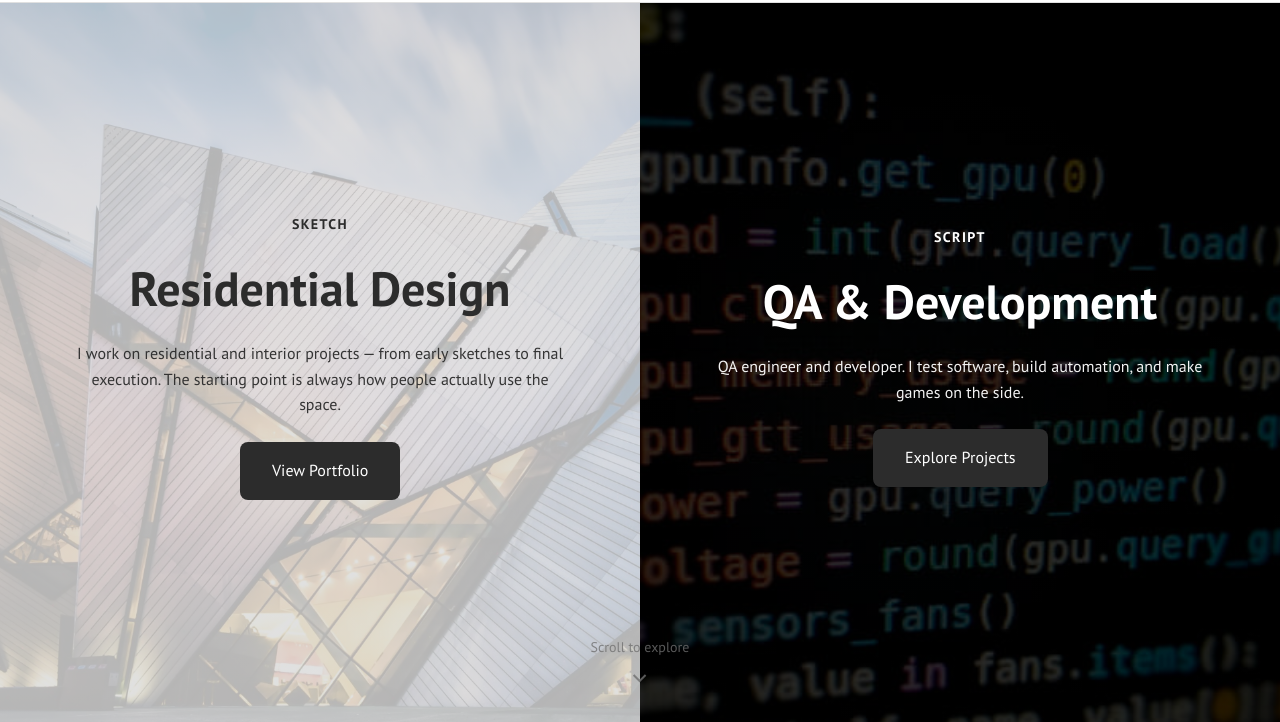
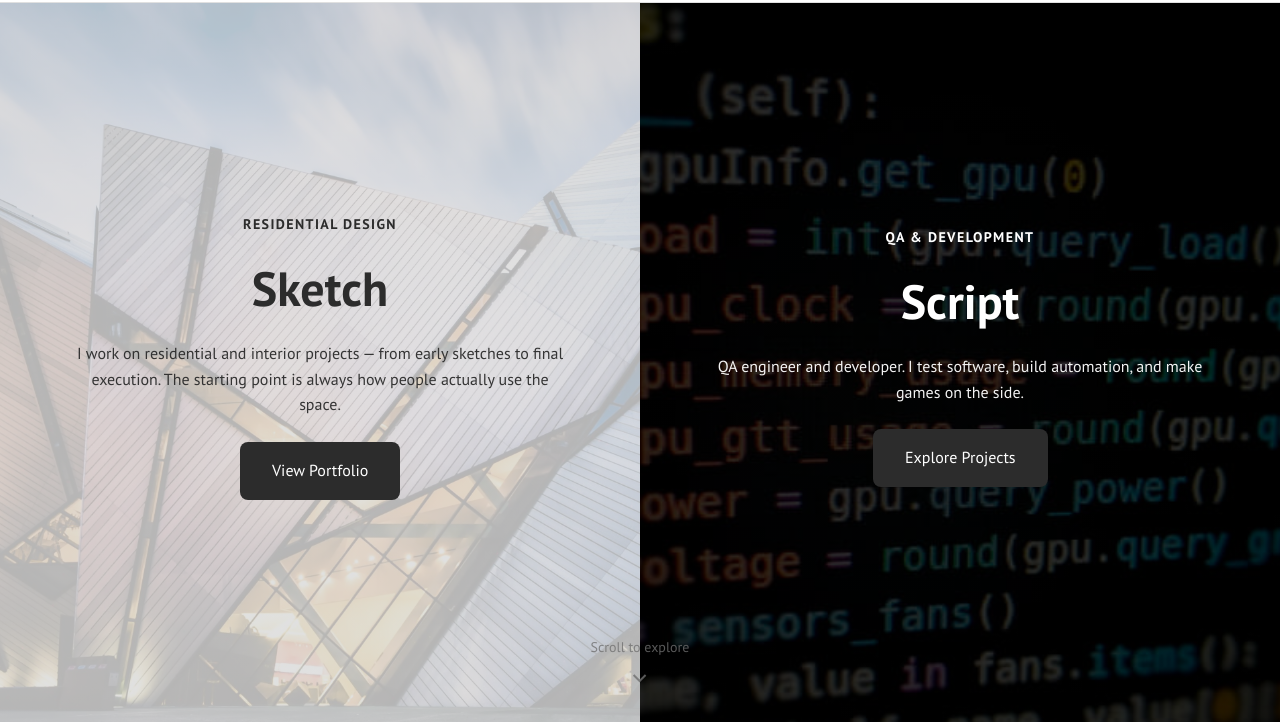
Before and after one commit to fredziarz/sketch_and_script, a plain HTML site: page index.html in a window 1280 px wide. Shown: the part 78-800 px from the top of the page. Drawn offline with Linux system fonts and the light colour scheme.

Commit message:
style: Swap hero title and subtitle on home page - 'Sketch'/'Script' as labels, 'Residential Design'/'QA & Development' as main titles

```diff
--- a/index.html
+++ b/index.html
@@ -74,8 +74,8 @@
             <!-- Left: Architecture -->
             <a href="architecture.html" class="hero-side architecture-side">
                 <div class="hero-content">
-                    <span class="hero-label">Residential Design</span>
-                    <h1 class="hero-title">Sketch</h1>
+                    <span class="hero-label">Sketch</span>
+                    <h1 class="hero-title">Residential Design</h1>
                     <p class="hero-description">
                         I work on residential and interior projects — from early sketches to final execution.
                         The starting point is always how people actually use the space.
@@ -88,8 +88,8 @@
             <!-- Right: QA & Development -->
             <a href="coding.html" class="hero-side qa-side">
                 <div class="hero-content">
-                    <span class="hero-label">QA & Development</span>
-                    <h1 class="hero-title">Script</h1>
+                    <span class="hero-label">Script</span>
+                    <h1 class="hero-title">QA & Development</h1>
                     <p class="hero-description">
                         QA engineer and developer. I test software, build automation, and make games on the side.
                     </p>
```
